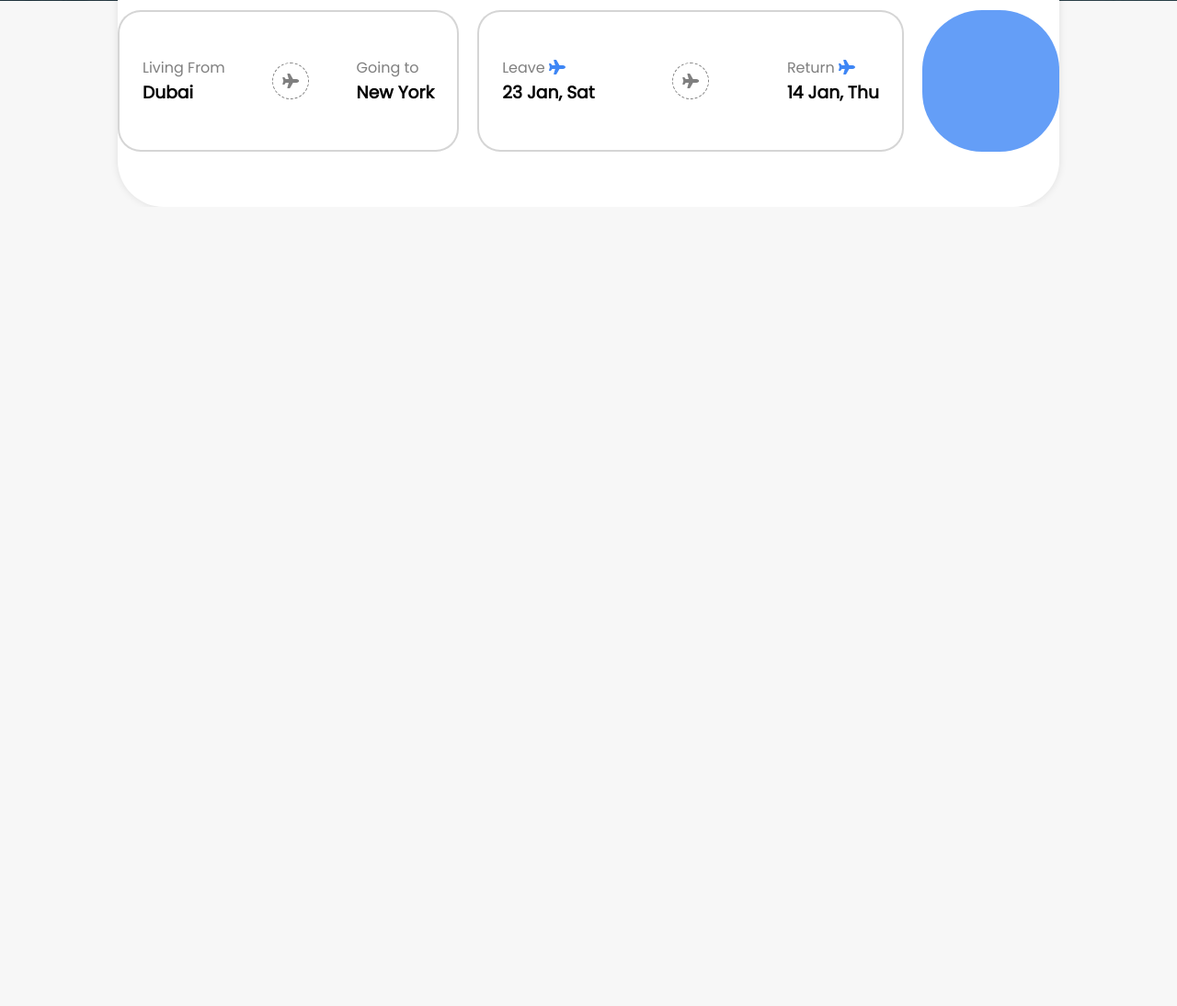
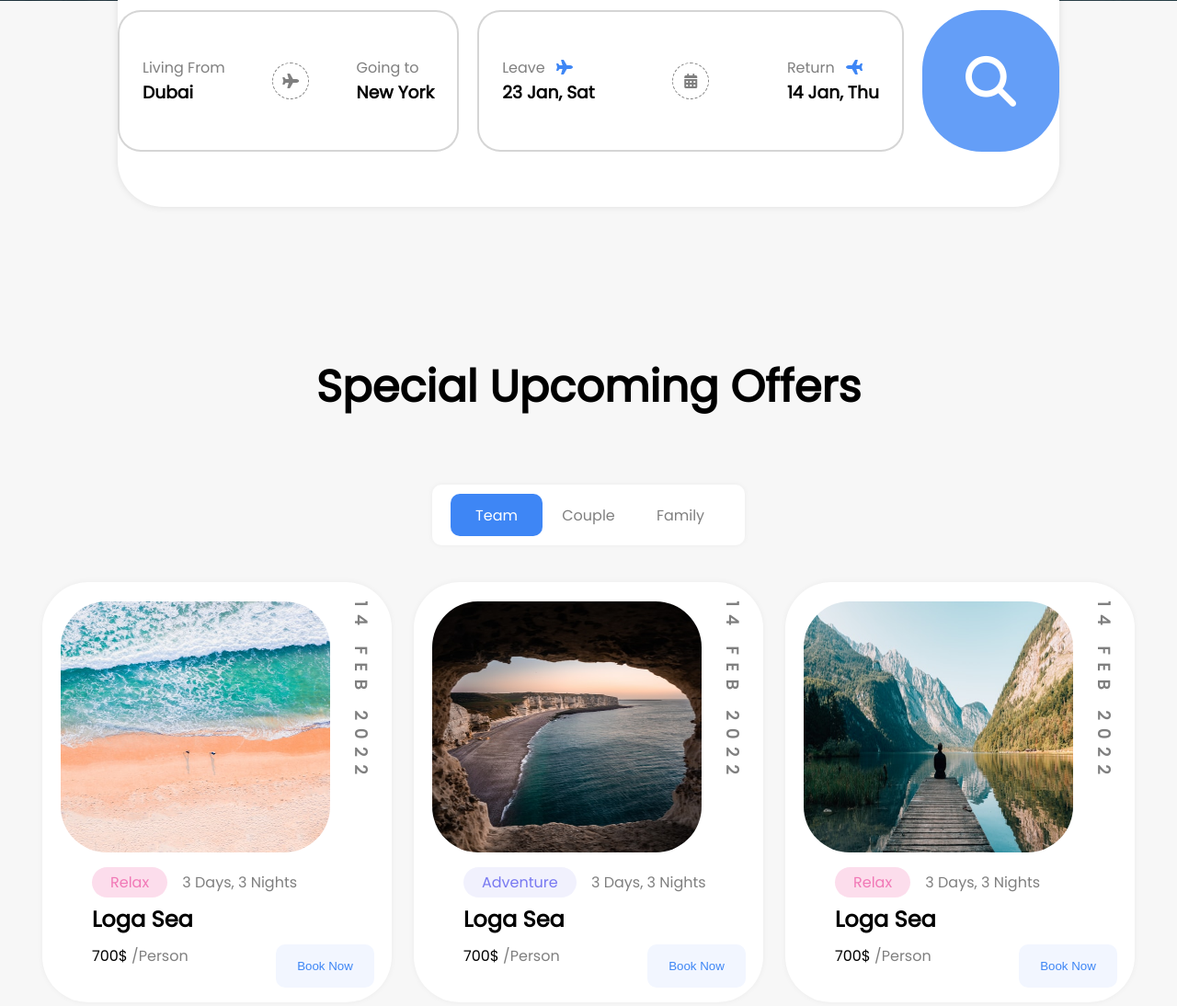
Before and after one commit to SpartacusFull/pertemuan5, a plain HTML site: page index.html in a window 1280 px wide. Shown: the part 1199-2293 px from the top of the page at 92% size. Before the commit the page ends 1424 px from the top, so only its background shows below. Drawn offline with Linux system fonts and the light colour scheme.

Commit message:
tambah spesial

```diff
--- a/assets/css/style.css
+++ b/assets/css/style.css
@@ -158,6 +158,11 @@ header nav div {
     width: 154px;
     background: rgba(62, 134, 245, 0.8);
     border-radius: 65px;
+    display: flex;
+    justify-content: center;
+    align-items: center;
+    color: #FFFFFF;
+    font-size: 55px;
 }
 
 .bulat {
@@ -178,3 +183,133 @@ header nav div {
 .text-biru {
     color: #3E86F5;
 }
+
+.rincian-jadwal .det-2 .fa-plane {
+    margin-left: 8px;
+}
+
+.rincian-jadwal .det-2 div:last-child .fa-plane {
+    transform: rotate(180deg);
+}
+
+/* speasial */
+.spesial {
+    margin-top: 160px;
+    margin-bottom: 160px;
+}
+
+.spesial h1 {
+    font-size: 48px;
+    margin-bottom: 70px;
+}
+
+.text-center {
+    text-align: center;
+}
+
+.spesial .tap {
+    width: 340px;
+    height: 66px;
+    background: #FFFFFF;
+    box-shadow: 0px 0px 6px rgba(0, 0, 0, 0.05);
+    border-radius: 10px;
+    display: flex;
+    align-items: center;
+    justify-content: center;
+    margin: auto;
+}
+
+.spesial .tap div {
+    width: 100px;
+    height: 46px;
+    display: flex;
+    align-items: center;
+    justify-content: center;
+}
+
+.spesial .tap .active {
+    background: #3E86F5;
+    border-radius: 10px;
+    color: white;
+}
+
+.spesial .galeri {
+    margin-top: 40px;
+    display: flex;
+    justify-content: center;
+    gap: 24px;
+}
+
+.spesial .galeri .card {
+    width: 380px;
+    height: 457px;
+    background: #FFFFFF;
+    box-shadow: 0px 0px 6px rgba(0, 0, 0, 0.05);
+    border-radius: 50px;
+}
+
+.spesial .galeri .card .img-thumb {
+    width: 293px;
+    height: 273px;
+    border-radius: 50px;
+}
+
+.spesial .galeri .card h1 {
+    font-size: 18px;
+    text-orientation: sideways;
+    writing-mode: vertical-lr;
+    letter-spacing: 0.5em;
+}
+
+.spesial .galeri .card .card-img {
+    display: flex;
+    justify-content: center;
+    padding-top: 21px;
+    gap: 20px;
+}
+
+.spesial .card .ket {
+    margin-left: 54px;
+    margin-top: 20px;
+    display: flex;
+    flex-direction: column;
+    gap: 10px;
+}
+
+.badge-pink {
+    background-color: #FCDDEC;
+}
+.badge-ungu {
+    background-color: #F1F1FD;
+}
+
+.text-pink {
+    color: #F178B6;
+}
+.text-ungu {
+    color: #7879F1;
+}
+
+.kategori {
+    border-radius: 100px;
+    padding: 5px 20px;
+    margin-right: 12px;
+}
+
+.spesial .ket h3 {
+    font-size: 24px;
+}
+
+.spesial .ket div:last-child{
+    display: flex;
+    justify-content: space-between;
+    margin-right: 19px;
+}
+
+.spesial .ket div:last-child  button{
+    width: 107px;
+    height: 47px;
+    background: #F2F6FF;
+    border-radius: 10px;
+    border: none;
+}
--- a/index.html
+++ b/index.html
@@ -69,7 +69,7 @@
               <h3>23 Jan, Sat</h3>
             </div>
             <div class="bulat">
-              <i class="fa-solid fa-plane"></i>
+              <i class="fa-solid fa-calendar-days"></i>
             </div>
             <div>
               <span class="black-75"
@@ -78,7 +78,114 @@
               <h3>14 Jan, Thu</h3>
             </div>
           </div>
-          <div class="det-3"></div>
+          <div class="det-3">
+            <i class="fa-solid fa-magnifying-glass"></i>
+          </div>
+        </div>
+      </div>
+      <!-- spesial -->
+      <div class="spesial">
+        <h1 class="text-center">Special Upcoming Offers</h1>
+        <div class="tap">
+          <div class="active">
+            <span>Team</span>
+          </div>
+          <div>
+            <span class="black-75">Couple</span>
+          </div>
+          <div>
+            <span class="black-75">Family</span>
+          </div>
+        </div>
+        <!-- galeri -->
+        <div class="galeri">
+          <div class="card">
+            <div class="card-img">
+              <img
+                class="img-thumb"
+                src="assets/gambar/spesial/gambar-1.jfif"
+                alt=""
+                srcset=""
+              />
+              <div>
+                <h1 class="black-75">14 FEB 2022</h1>
+              </div>
+            </div>
+            <div class="ket">
+              <div>
+                <span class="kategori badge-pink text-pink">Relax</span>
+                <span class="black-75">3 Days, 3 Nights</span>
+              </div>
+              <div>
+                <h3>Loga Sea</h3>
+              </div>
+              <div>
+                <div>
+                  <span>700$</span>
+                  <span class="black-75">/Person</span>
+                </div>
+                <button class="text-biru">Book Now</button>
+              </div>
+            </div>
+          </div>
+          <div class="card">
+            <div class="card-img">
+              <img
+                class="img-thumb"
+                src="assets/gambar/spesial/gambar-2.jfif"
+                alt=""
+                srcset=""
+              />
+              <div>
+                <h1 class="black-75">14 FEB 2022</h1>
+              </div>
+            </div>
+            <div class="ket">
+              <div>
+                <span class="kategori badge-ungu text-ungu">Adventure</span>
+                <span class="black-75">3 Days, 3 Nights</span>
+              </div>
+              <div>
+                <h3>Loga Sea</h3>
+              </div>
+              <div>
+                <div>
+                  <span>700$</span>
+                  <span class="black-75">/Person</span>
+                </div>
+                <button class="text-biru">Book Now</button>
+              </div>
+            </div>
+          </div>
+          <div class="card">
+            <div class="card-img">
+              <img
+                class="img-thumb"
+                src="assets/gambar/spesial/gambar-3.jfif"
+                alt=""
+                srcset=""
+              />
+              <div>
+                <h1 class="black-75">14 FEB 2022</h1>
+              </div>
+            </div>
+            <div class="ket">
+              <div>
+                <span class="kategori badge-pink text-pink">Relax</span>
+                <span class="black-75">3 Days, 3 Nights</span>
+              </div>
+              <div>
+                <h3>Loga Sea</h3>
+              </div>
+              <div>
+                <div>
+                  <span>700$</span>
+                  <span class="black-75">/Person</span>
+                </div>
+                <button class="text-biru">Book Now</button>
+              </div>
+            </div>
+          </div>
         </div>
       </div>
     </section>
```
Also changed, not shown: assets/gambar/spesial/gambar-1.jfif (added), assets/gambar/spesial/gambar-2.jfif (added), assets/gambar/spesial/gambar-3.jfif (added).
